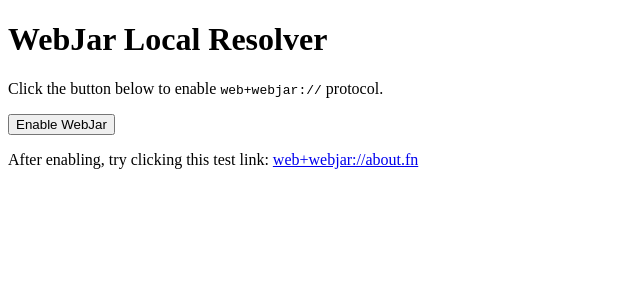
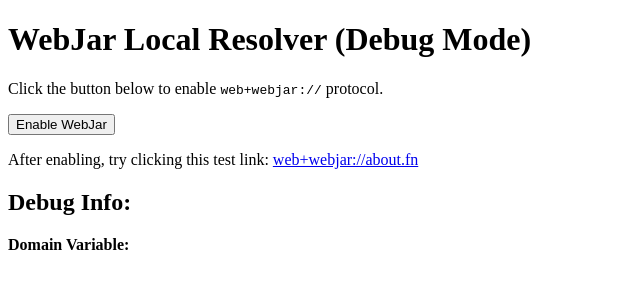
Before and after one commit to starsubject/api, a plain HTML site: page index.html in a window 1280 px wide. Shown: the whole page, without its empty margins (0-640 px from the left). Drawn offline with Linux system fonts and the light colour scheme.

```diff
--- a/index.html
+++ b/index.html
@@ -3,21 +3,24 @@
 <head>
     <meta charset="UTF-8">
     <meta name="viewport" content="width=device-width, initial-scale=1.0">
-    <title>WebJar Local Resolver</title>
+    <title>WebJar Local Resolver (Debug Mode)</title>
 </head>
 <body>
-    <h1>WebJar Local Resolver</h1>
+    <h1>WebJar Local Resolver (Debug Mode)</h1>
     <p>Click the button below to enable <code>web+webjar://</code> protocol.</p>
     <button onclick="registerProtocol()">Enable WebJar</button>
     <p id="status"></p>
     <p>After enabling, try clicking this test link: <a href="web+webjar://about.fn">web+webjar://about.fn</a></p>
+
+    <h2>Debug Info:</h2>
+    <p><strong>Domain Variable:</strong> <span id="debug"></span></p>
 
     <div id="content"></div>
 
     <script>
         function registerProtocol() {
             navigator.registerProtocolHandler(
-                "web+webjar",  // ✅ Fix: Prefixed with web+
+                "web+webjar",
                 window.location.href + "?domain=%s",
                 "WebJar Local Resolver"
             );
@@ -27,6 +30,9 @@
         function resolveWebJar() {
             const params = new URLSearchParams(window.location.search);
             const domain = params.get("domain");
+
+            // Debug output
+            document.getElementById("debug").textContent = domain; // Show the domain variable
 
             if (domain === "about.fn") {
                 // Serve local content
```
